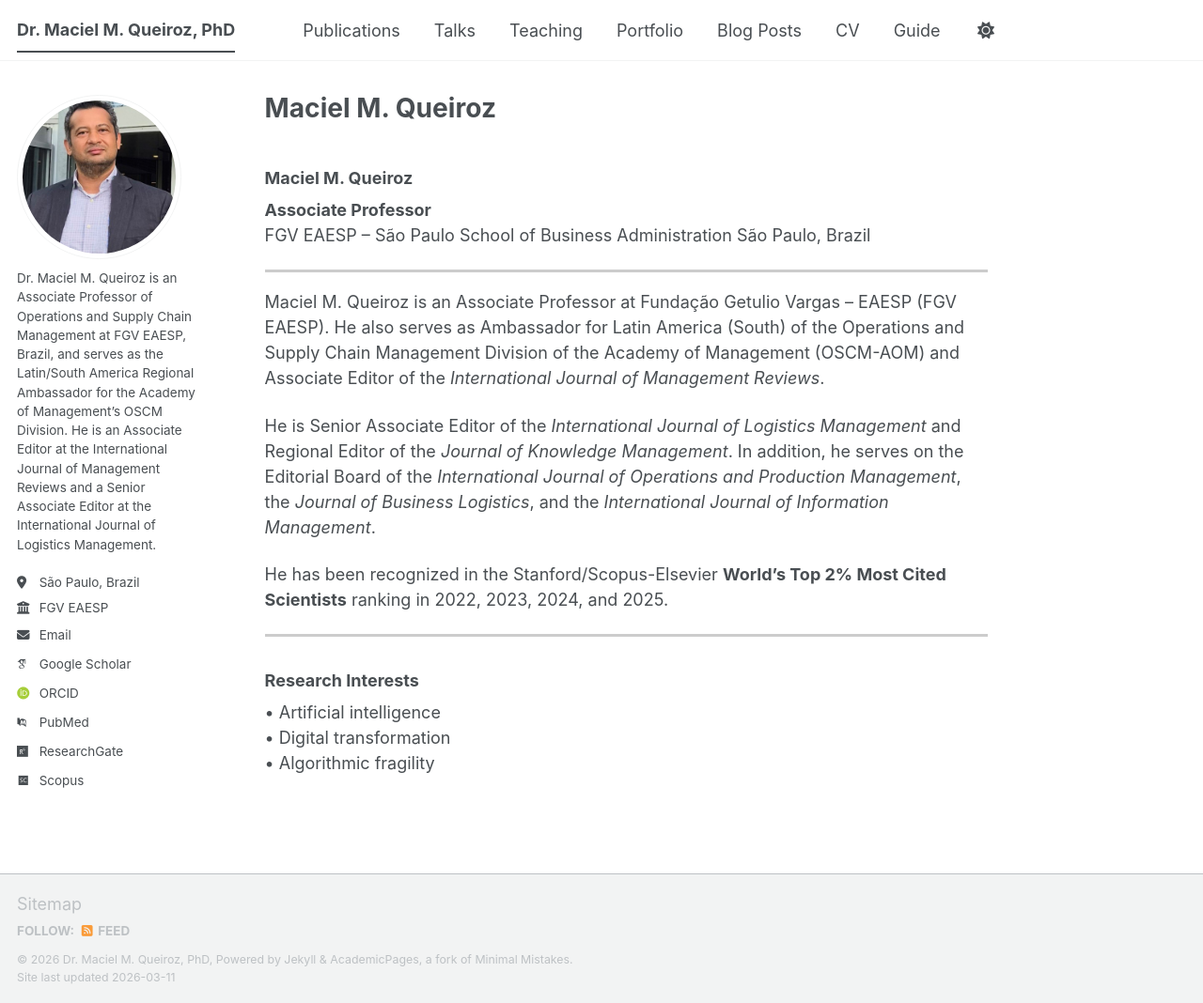
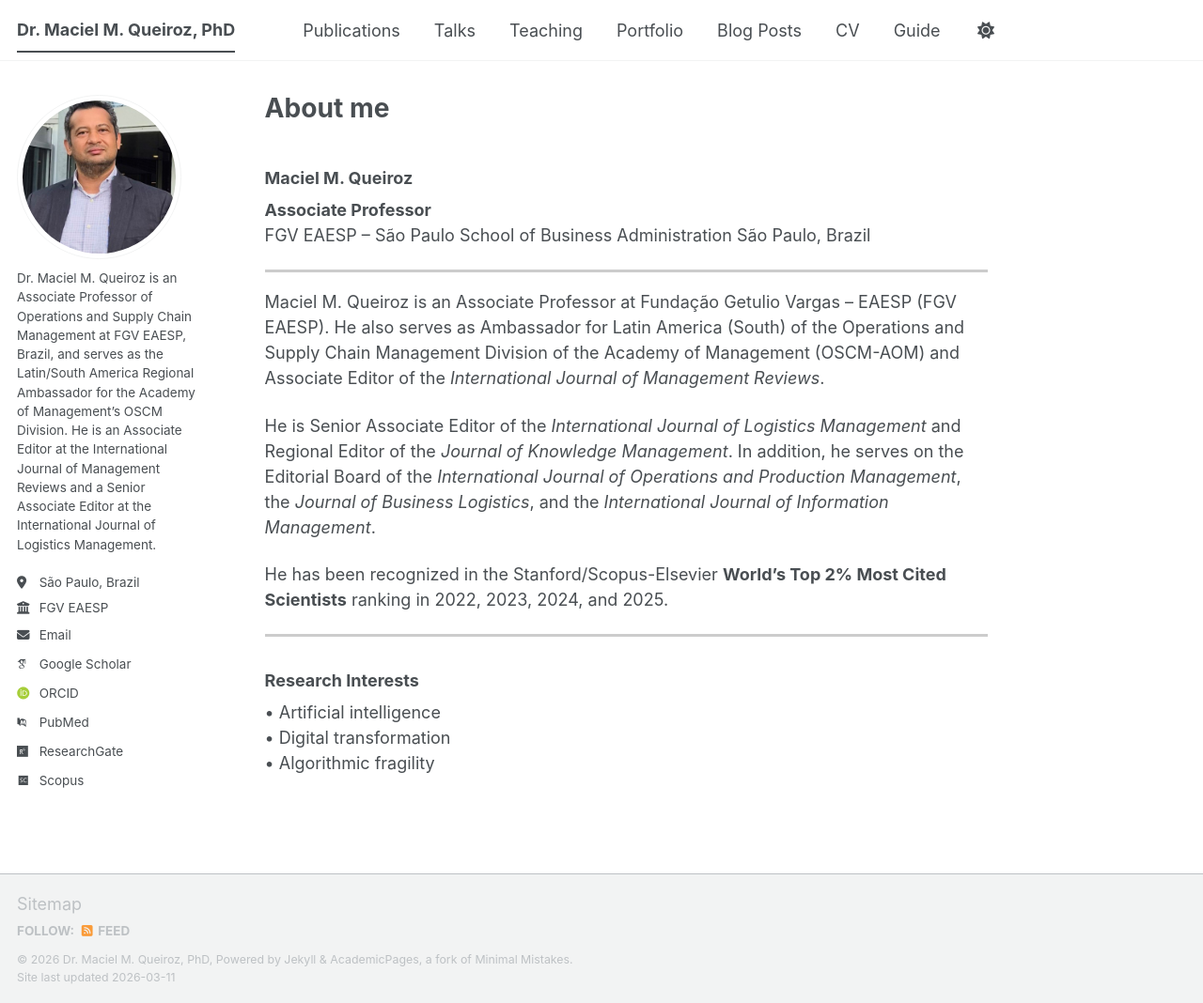
Before and after one commit to maciel-queiroz/maciel-queiroz.github.io, a Jekyll site: the page built from _pages/about.md, in a window 1280 px wide and 1068 px high. Shown: the whole window at 94% size. Built offline with Jekyll 4.4.1, drawn with Linux system fonts in a browser that asks for light colours; some web fonts are replaced; a script bundle is joined from its source files by our own code; library files that are not in the unit come from our copies.

Commit message:
Update about.md

```diff
--- a/_pages/about.md
+++ b/_pages/about.md
@@ -1,6 +1,6 @@
 ---
 permalink: /
-title: "Maciel M. Queiroz"
+title: "About me"
 author_profile: true
 redirect_from:
   - /about/
```
